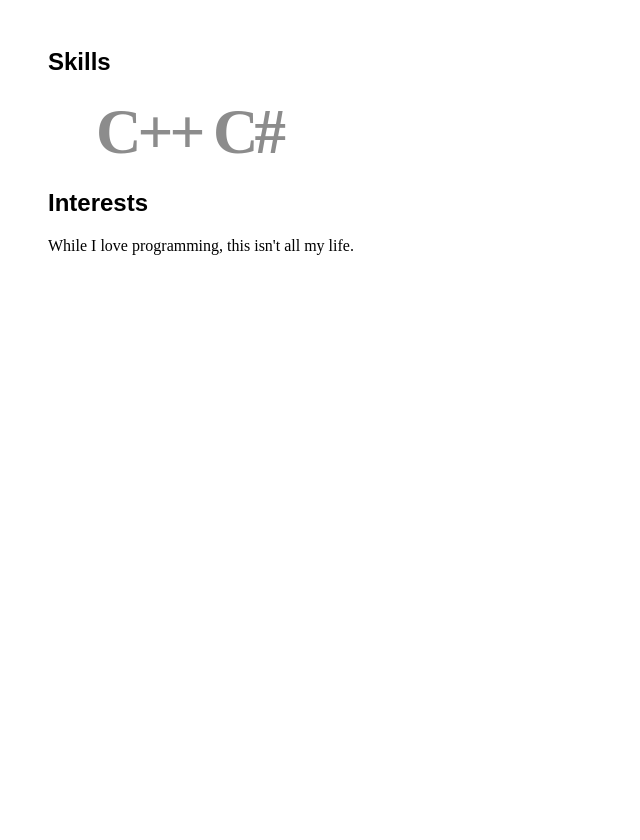
After one commit to TheStaticTurtle/thestaticturtle.fr.dynamic, a Django app: template website/templates/section_skills_interests.html in a window 1280 px wide. The commit adds this page. Shown: the whole page, without its empty margins (0-640 px from the left). Run offline with Django 3.2, Linux system fonts and the light colour scheme; the template is opened without the code that fills it, so the values that code supplies are empty.

Commit message:
Added interests page

```diff
--- a/website/admin.py
+++ b/website/admin.py
@@ -2,7 +2,7 @@ from django.contrib import admin
 
 # Register your models here.
 
-from .models import SocialLink, Entity, School, DiplomaAward, Experience, GeneralConfig
+from .models import SocialLink, Entity, School, DiplomaAward, Experience, GeneralConfig, Interest
 
 admin.site.register(SocialLink)
 admin.site.register(Entity)
@@ -10,3 +10,4 @@ admin.site.register(School)
 admin.site.register(DiplomaAward)
 admin.site.register(Experience)
 admin.site.register(GeneralConfig)
+admin.site.register(Interest)
--- a/website/templates/index.html
+++ b/website/templates/index.html
@@ -52,6 +52,8 @@
     <hr>
     {% include "section_education.html" %}
     <hr>
+    {% include "section_skills_interests.html" %}
+    <hr>
     <script src="https://cdn.jsdelivr.net/npm/popper.js@1.16.1/dist/umd/popper.min.js"></script>
     <script>
             docReady(function() {
--- /dev/null
+++ b/website/templates/section_skills_interests.html
@@ -0,0 +1,34 @@
+{% load static %}
+{% block section_education %}
+<section id="section-skill-interest" style="background-color: rgba(0,0,0,0);min-height: 100vh;">
+    <div class="container d-flex flex-column" style="height: 100%;padding-left: 40px;padding-top: 20px;padding-right: 20px;padding-bottom: 20px;">
+        <h1 style="font-family: 'Russo One', sans-serif;">Skills</h1>
+        <div>
+            <i class="fab fa-python" style="font-size: 60px;margin: 8px;color: #8c8c8c;"></i>
+            <i class="fab fa-html5" style="font-size: 60px;margin: 8px;color: #8c8c8c;"></i>
+            <i class="icon ion-social-javascript" style="font-size: 60px;margin: 8px;color: #8c8c8c;"></i>
+            <strong style="color: #8c8c8c;font-size: 63px;letter-spacing: -4px;">C++ C#</strong>
+            <i class="fab fa-linux" style="font-size: 60px;margin: 8px;color: #8c8c8c;"></i>
+        </div>
+
+        {{ interests.tldr|safe }}
+
+        <h1 style="font-family: 'Russo One', sans-serif;">Interests</h1>
+        <p>While I love programming, this isn't all my life.<br></p>
+
+        {% for interest in interests.interests %}
+            <div class="row">
+                <div class="col-lg-3 d-flex justify-content-center align-items-center" style="padding: 0px;">
+                {% for icon in interest.icons_as_list %}
+                    <i class="{{ icon }}" style="font-size: 60px;margin: 8px;color: #8c8c8c;"></i>
+                {% endfor %}
+                </div>
+                <div class="col">
+                    <p> {{ interest.description|safe }} </p>
+                </div>
+            </div>
+        {% endfor %}
+
+    </div>
+</section>
+{% endblock %}
```
Also changed, not shown: website/models.py (+13 -0 lines), website/views.py (+6 -1 lines), website/migrations/0013_interest_order.py (added).
